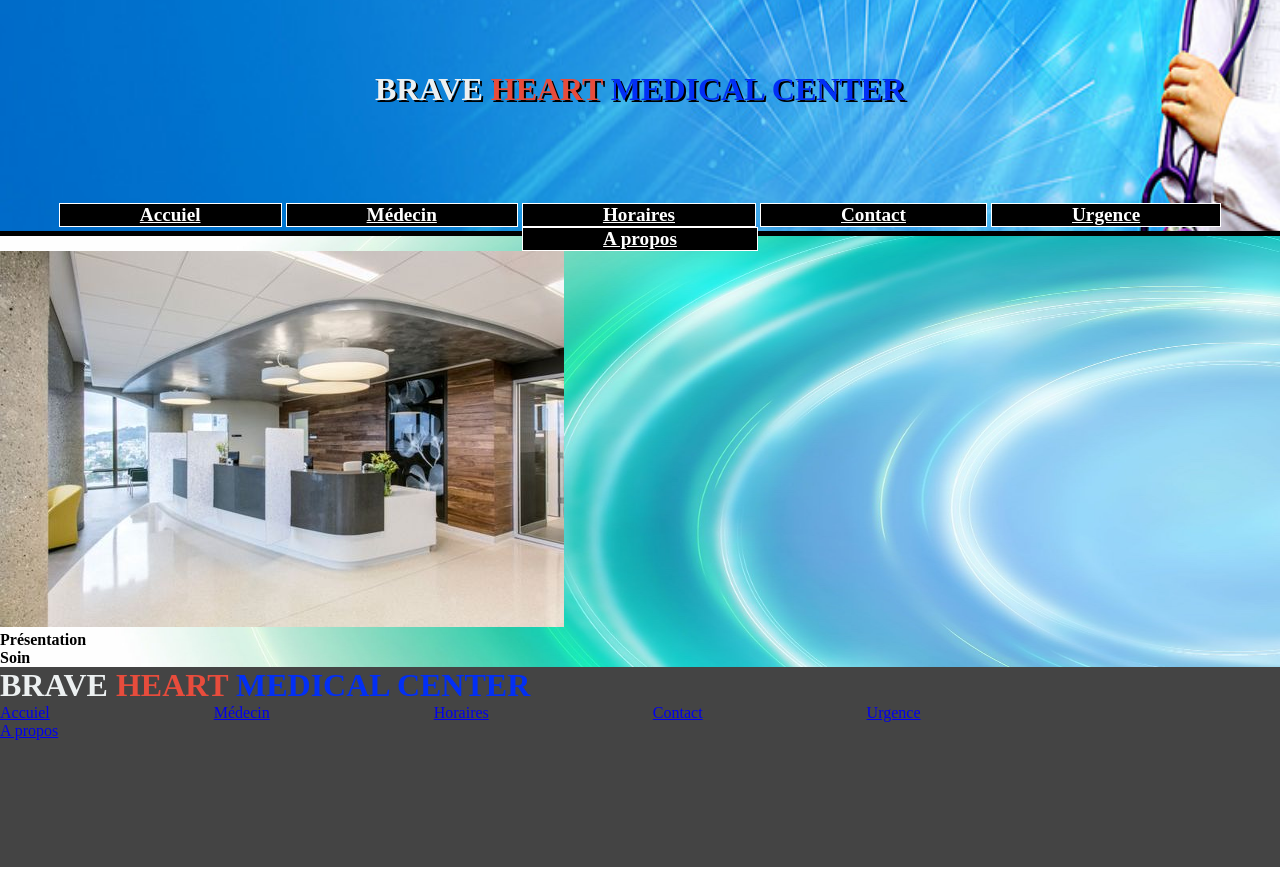
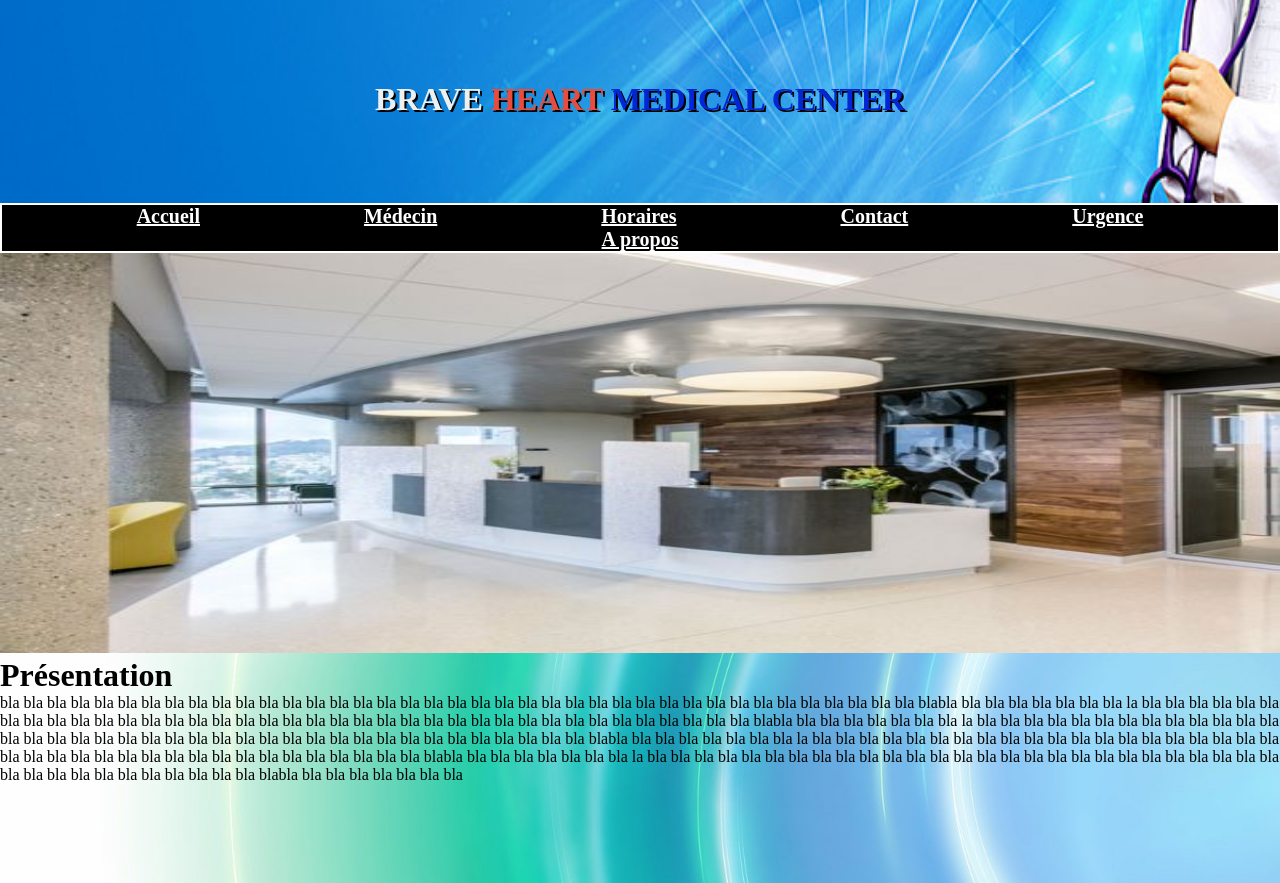
Before and after one commit to Gyumao/medical-center-site, a plain HTML site: page index.html in a window 1280 px wide. Shown: the part 69-952 px from the top of the page. Drawn offline with Linux system fonts and the light colour scheme.

Commit message:
change header and footer

```diff
--- a/index.html
+++ b/index.html
@@ -11,18 +11,18 @@
 <!--_______________________________________________HEADER________________________________________-->
 <header>
     <div class="container">
-        <div class="logo"><!--logo and image-->
+        <section class="logo"><!--logo and image-->
             <figure>
             <img src="Images/logo1.png" alt="logo" width="200" height="200">
             </figure>
-        </div>
+        </section>
     <div><!--Titre-->
         <h1 class="bleu"><span class="blanc">BRAVE </span><span class="rouge">HEART</span> MEDICAL CENTER</h1>
     </div>
-        <div><!--menu top-->
+        <section><!--menu top-->
             <nav>
             <ul>
-                <li><a href="index.html">Accuiel</a> </li>
+                <li><a href="index.html">Accueil</a> </li>
                 <li><a href="médecin.html">Médecin</a></li>
                 <li><a href="horaires.html">Horaires</a></li>
                 <li><a href="contact.html">Contact</a></li>
@@ -30,39 +30,55 @@
                 <li><a href="apropos.html">A propos</a></li>
             </ul>
             </nav>
-        </div>
+        </section>
     </div>
 </header>
 <!--________________________________________________MAIN_________________________________________-->
     <main>
+        <div class="wrapper"
         <div>
-            <figure>
-            <img src="Images/image-accueil.jpg" alt="image d'accueil" width="" height="">
+            <figure class="one">
+            <img src="Images/image-accueil.jpg" alt="image d'accueil" width="100%" height="400">
             </figure>
         </div>
             <div class="container">
-                <ul>
-                    <li class="steps1"><h4>Présentation</h4></li>
-                    <li class="steps2"><h4>Soin</h4></li>
-                </ul>
+                <h1> Présentation</h1>
+                <p>bla bla bla bla bla bla bla bla bla bla bla bla bla bla bla bla bla bla bla bla bla bla bla bla
+                    bla bla bla bla bla bla bla bla bla bla bla bla bla bla bla blabla bla bla bla bla bla bla bla
+                    la bla bla bla bla bla bla bla bla bla bla bla bla bla bla bla bla bla bla bla bla bla bla bla
+                    bla bla bla bla bla bla bla bla bla bla bla bla bla bla bla blabla bla bla bla bla bla bla bla
+                    la bla bla bla bla bla bla bla bla bla bla bla bla bla bla bla bla bla bla bla bla bla bla bla
+                    bla bla bla bla bla bla bla bla bla bla bla bla bla bla bla blabla bla bla bla bla bla bla bla
+                    la bla bla bla bla bla bla bla bla bla bla bla bla bla bla bla bla bla bla bla bla bla bla bla
+                    bla bla bla bla bla bla bla bla bla bla bla bla bla bla bla blabla bla bla bla bla bla bla bla
+                    la bla bla bla bla bla bla bla bla bla bla bla bla bla bla bla bla bla bla bla bla bla bla bla
+                    bla bla bla bla bla bla bla bla bla bla bla bla bla bla bla blabla bla bla bla bla bla bla bla
+                </p>
             </div>
-
+        </div>
     </main>
 <!--_______________________________________________FOOTER________________________________________-->
     <footer>
-        <div><!--Menu Buttom-->
+        <aside class="image-footer">
+            <figure>
+                <img src="Images/image-accueil.jpg" alt="images présentation" width="400" height="200"
+            </figure>
+        </aside>
+        <div>
             <h1 class="bleu"><span class="blanc">BRAVE </span><span class="rouge">HEART</span> MEDICAL CENTER</h1>
         </div>
-        <div>
+        <section><!--Menu Buttom-->
+            <nav>
             <ul>
-                <li><a href="index.html">Accuiel</a> </li>
+                <li><a href="index.html">Accueil</a> </li>
                 <li><a href="médecin.html">Médecin</a></li>
                 <li><a href="horaires.html">Horaires</a></li>
                 <li><a href="contact.html">Contact</a></li>
                 <li><a href="urgence.html">Urgence</a></li>
                 <li><a href="apropos.html">A propos</a></li>
             </ul>
-        </div>
+        </section>
+        </nav>
     </footer>
 
 </body>
--- a/style.css
+++ b/style.css
@@ -1,7 +1,12 @@
+/*==========================GENERAL===============================*/
 *
 {
     padding: 0;
     margin: 0;
+}
+
+li{
+    list-style: none;
 }
 
 /*============================HERDER============================*/
@@ -13,54 +18,65 @@ header
 
 header h1
 {
-    text-align: center;padding-top: 140px; text-shadow: 2px 2px black;
+    text-align: center;padding-top: 150px; text-shadow: 2px 2px black;
 }
 
 header nav
 {
-    float: right; margin-top: 95px; text-align: center;
+    float: right; margin-top: 85px; text-align: center; background-color: black; border: 2px solid white;
 }
 
 header nav ul li
 {
-        border: solid 1px  white; background-color: black;
+        border: solid 1px  whit; background-color: black;
         font-weight: bold;
         padding: 0 5rem 0 5rem;
         display: inline-block;
-        font-size: 1.2em;
-
 
 }
+
 header a
 {
-    color: white; font-siz;
+    color: white; font-size: 20px;
 }
 /*==============================MAIN==============================*/
 
 main
 {
-    background: url('Images/4DC472B08.jpg') no-repeat;background-size: 100% 500px;
+    background: url('Images/4DC472B08.jpg') no-repeat;background-size: 100% auto; height: 700px;
 }
 
 /*=============================FOOTER============================*/
 
 footer
 {
-    height: 200px; background-color: #444;
+    height: 220px; background-color: rgb(49, 49, 49);border-top: 5px solid black;
 }
 
-footer ul
+footer h1
 {
-    list-style: none;
-    padding-left: 0;
+    text-align: center;margin: 30px 100px 0 0; text-shadow: 2px 2px black;
 }
 
-footer ul li
+footer nav
 {
-        display: inline-block;
-        padding-right: 10em;
+    float: right; text-align: center; margin-top: 115px;background-color: black; border: 2px solid white;
 }
 
+footer nav ul li
+{
+        border: solid 1px  whit; background-color: black;
+        font-weight: bold;
+        padding: 0 4rem 0 4rem;
+        display: inline-block;
+}
+
+footer a
+{
+    color: white; font-size: 20px;
+}
+
+/*===========================CLASS==============================*/
 
 .logo
 {
@@ -79,5 +95,12 @@ footer ul li
 
 .bleu
 {
-    color: rgb(2, 47, 245);
+    color: rgb(0, 39, 211);
 }
+
+.image-footer
+{
+    border: 2px solid black; float: left; margin: 10px 0 0 20px;
+}
+
+/*============================PAGE-MEDECIN======================*/
```
